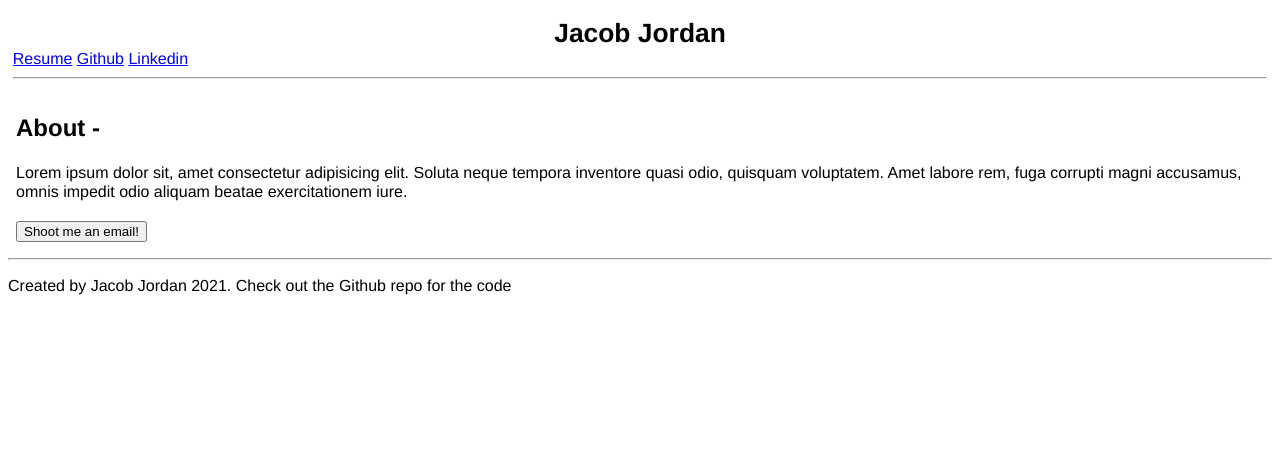
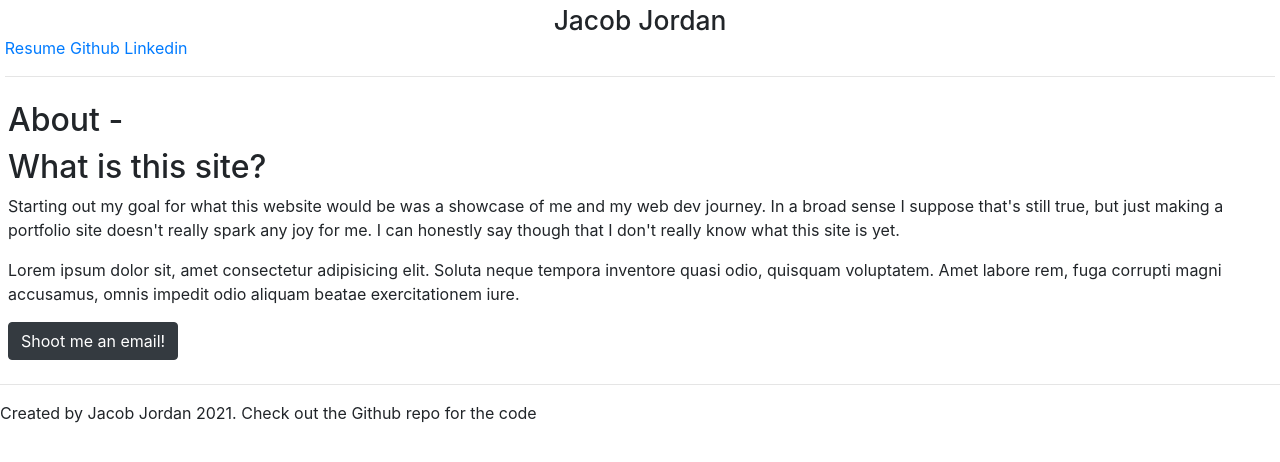
Before and after one commit to Naturealizor/Resume_site, a plain HTML site: page index.html in a window 1280 px wide. Drawn offline with nearby package versions, Linux system fonts and the light colour scheme.

Commit message:
Added some notes and other CSS tweaks

```diff
--- a/index.html
+++ b/index.html
@@ -6,6 +6,7 @@
 		<meta name="viewport" content="width=device-width, initial-scale=1.0">
 		<meta http-equiv="X-UA-Compatible" content="ie=edge">
 		<link rel="stylesheet" type="text/css" href="css/styles.css">
+		<link rel="stylesheet" href="https://stackpath.bootstrapcdn.com/bootstrap/4.4.1/css/bootstrap.min.css" integrity="sha384-Vkoo8x4CGsO3+Hhxv8T/Q5PaXtkKtu6ug5TOeNV6gBiFeWPGFN9MuhOf23Q9Ifjh" crossorigin="anonymous">
 		<title>Jacob Jordan Landing Page</title>
 	</head>
 
@@ -23,11 +24,24 @@
 		<main>
 
 			<h2>About - </h2>
+			<h2>What is this site?</h2>
+			<p>Starting out my goal for what this website would be was a showcase of me and my web dev journey. In a broad sense I suppose that's still true, but just making a portfolio site doesn't really spark any joy for me. I can honestly say though that I don't really know what this site is yet.  </p>
 			<p>Lorem ipsum dolor sit, amet consectetur adipisicing elit. Soluta neque tempora inventore quasi odio,
 				quisquam voluptatem. Amet labore rem, fuga corrupti magni accusamus, omnis impedit odio aliquam beatae
 				exercitationem iure.</p>
 			<h2></h2>
-			<button class="contact_button" type="button">Shoot me an email!</button>
+				<!-- For Bootstrap -->
+				<button type="button" class="btn btn-dark">Shoot me an email!</button>
+
+			<!-- <form action="mailto:jacob.jordan1016@gmail.com">
+				<input type="submit" value="Shoot me an email!">
+			</form> -->
+
+			<!-- for Javascript -->
+			<!--<input type="button" onclick="location.href"mailto:jacob.jordan1016@gmail.com";' value="Shoot me an email!">
+	 				-->
+
+			<!-- <button class="contact_button" type="button">Shoot me an email!</button> -->
 
 
 		</main>
@@ -39,3 +53,9 @@
 	</body>
 
 </html>
+
+<!-- Thoughts for styling
+		Dark background (make dark mode default, then make a light mode switch)
+		with purple fading highlight for links, buttons, and anything else that fits
+
+		-->
--- a/scss/_modules.scss
+++ b/scss/_modules.scss
@@ -20,6 +20,7 @@ header {
 
 main {
   padding: $pad-half;
+  text-align: center;
 }
 
 section.main-info {
--- a/scss/_variables.scss
+++ b/scss/_variables.scss
@@ -23,6 +23,7 @@ $gap: 5px;
 // Color variables
 $background: white;
 $purple-header: #6209b4;
+$darkpurple: #441372;
 
 
 // Spacing variables
```
Also changed, not shown: scss/_mixins.scss (+18 -0 lines).
